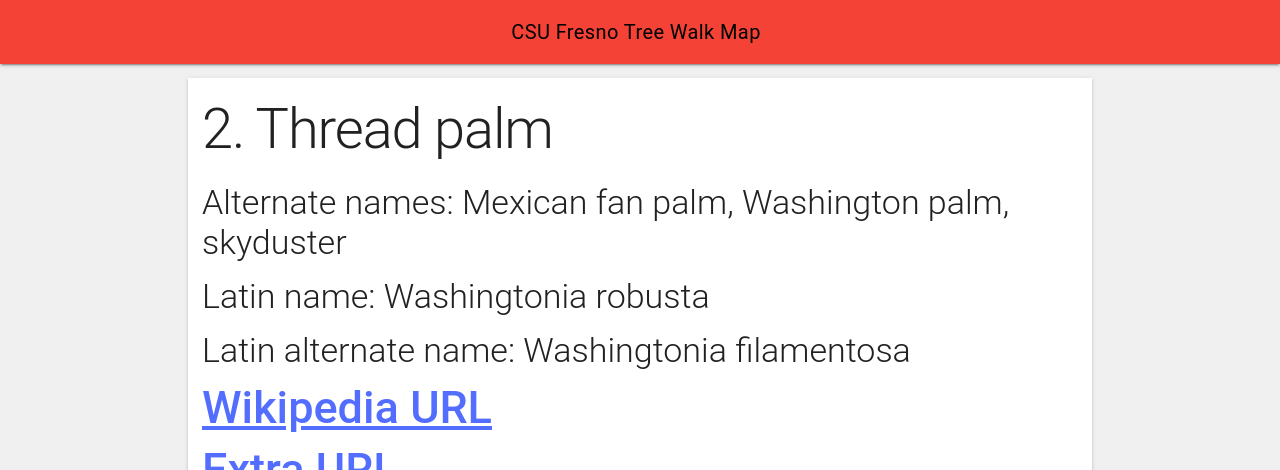
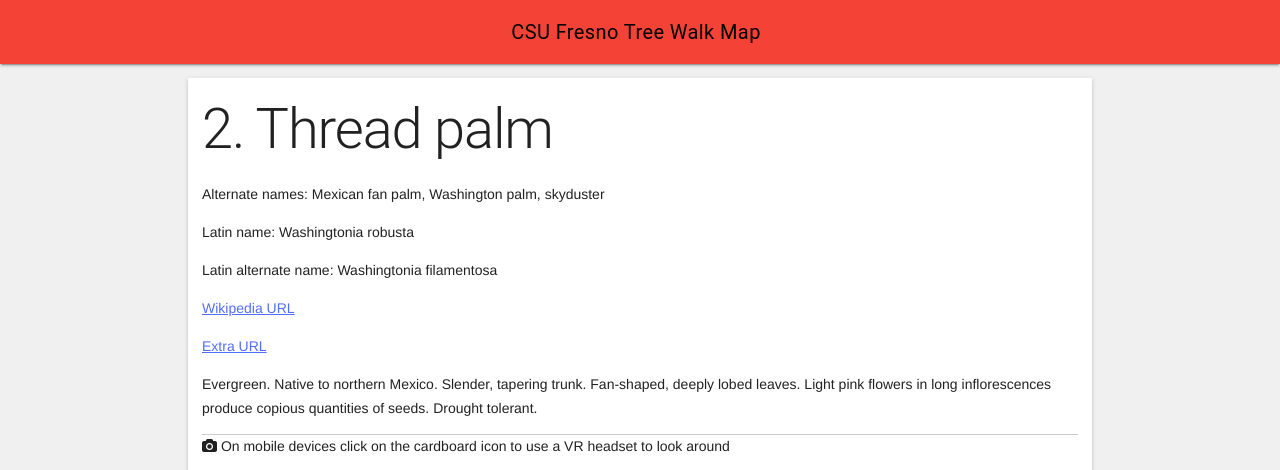
Before and after one commit to TreeWalks/TreeWalks.github.io, a Jekyll site: the page built from _posts/2023-01-02-thread_palm.md, in a window 1280 px wide. Shown: the top 470 px of the page. Built offline with Jekyll 4.4.1, drawn with Linux system fonts in a browser that asks for light colours; grey boxes are pictures that could not be loaded.

Commit message:
Subtitle section redesign

```diff
--- a/_layouts/post.html
+++ b/_layouts/post.html
@@ -4,31 +4,33 @@
 <div class="post mdl-shadow--2dp">
   <header class="post-header">
     <h1 class="post-title">{{ page.stop }}. {{ page.title }}</h1>
+    <div class="post-subtitle">
       {% if page.alternate_names %}
-      <h3 class="post-subtitle">
+        <p class="post-subtitle">
           {{ site.alternate_names_title }}: {{ page.alternate_names }}
-      </h3>
+        </p>
       {% endif %}
       {% if page.latin_name %}
-      <h3 class="post-subtitle">
+        <p class="post-subtitle">
           {{ site.latin_name_title }}: {{ page.latin_name }}
-      </h3>
+        </p>
       {% endif %}
       {% if page.latin_alternates %}
-      <h3 class="post-subtitle">
+        <p class="post-subtitle">
           {{ site.latin_alternates_title }}: {{ page.latin_alternates }}
-      </h3>
+        </p>
       {% endif %}
       {% if page.wiki %}
-      <h2 class="post-subtitle">
+        <p class="post-subtitle">
           <a href="{{ page.wiki }}">Wikipedia URL</a>
-      </h2>
+        </p>
       {% endif %}
       {% if page.extra_url %}
-      <h2 class="post-subtitle">
+        <p class="post-subtitle">
           <a href="{{ page.extra_url }}">{{ site.extra_url_title }}</a>
-      </h2>
+        </p>
       {% endif %}
+    </div>
   </header>
   <article class="post-content">
     <div style="text-align:justified">
```
Lines whose indentation alone changed are shown as unchanged.
